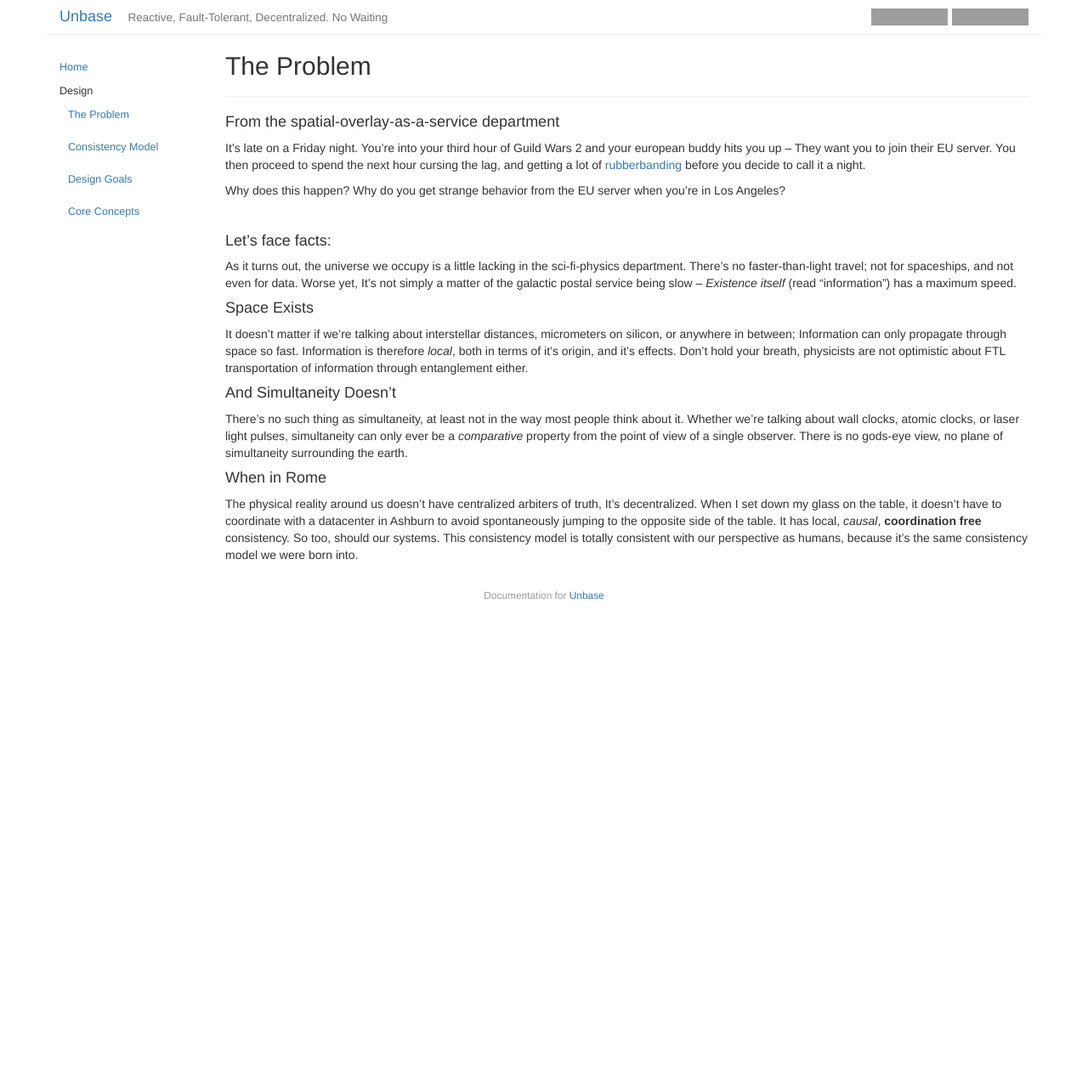
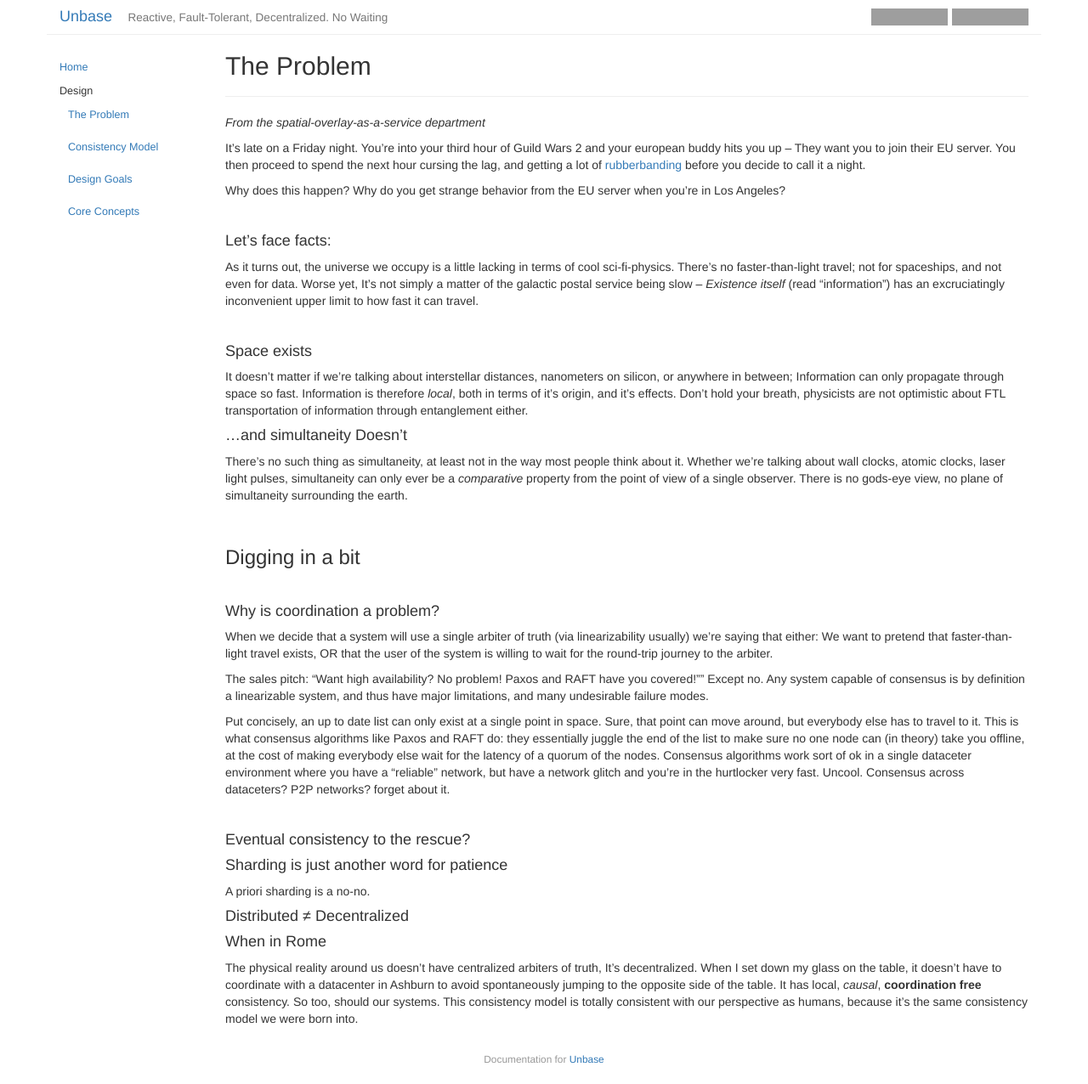
Before and after one commit to mindbeam/unbase, a Jekyll site: the page built from docs/design/the-problem.md, in a window 1280 px wide. Shown: the whole page at 85% size. Built offline with Jekyll 4.4.1, drawn with Linux system fonts in a browser that asks for light colours; before the commit the page ends 900 px from its top, so only the background shows below that; grey boxes are pictures that could not be loaded.

Commit message:
incremental progress on the-problem

```diff
--- a/docs/design/the-problem.md
+++ b/docs/design/the-problem.md
@@ -5,7 +5,7 @@ category: design
 seq: 1
 ---
 
-#### From the spatial-overlay-as-a-service department
+*From the spatial-overlay-as-a-service department*
 
 It's late on a Friday night. You're into your third hour of Guild Wars 2 and your european buddy hits you up – They want you to join their EU server. You then proceed to spend the next hour cursing the lag, and getting a lot of [rubberbanding](http://www.urbandictionary.com/define.php?term=rubberbanding){:target="define"} before you decide to call it a night.
 
@@ -14,16 +14,45 @@ Why does this happen? Why do you get strange behavior from the EU server when yo
 <br>
 
 #### Let's face facts:
-As it turns out, the universe we occupy is a little lacking in the sci-fi-physics department. There's no faster-than-light travel; not for spaceships, and not even for data. Worse yet, It's not simply a matter of the galactic postal service being slow – _Existence itself_ (read "information") has a maximum speed.
+As it turns out, the universe we occupy is a little lacking in terms of cool sci-fi-physics. There's no faster-than-light travel; not for spaceships, and not even for data. Worse yet, It's not simply a matter of the galactic postal service being slow – _Existence itself_ (read "information") has an excruciatingly inconvenient upper limit to how fast it can travel.
+
+<br>
+
+#### Space exists
+
+It doesn't matter if we're talking about interstellar distances, nanometers on silicon, or anywhere in between; Information can only propagate through space so fast. Information is therefore *local*, both in terms of it's origin, and it's effects. Don't hold your breath, physicists are not optimistic about FTL transportation of information through entanglement either.
+
+#### ...and simultaneity Doesn't
+
+There's no such thing as simultaneity, at least not in the way most people think about it. Whether we're talking about wall clocks, atomic clocks, laser light pulses, simultaneity can only ever be a *comparative* property from the point of view of a single observer. There is no gods-eye view, no plane of simultaneity surrounding the earth.
+
+<br>
+
+### Digging in a bit
+
+<br>
+
+#### Why is coordination a problem?
+
+When we decide that a system will use a single arbiter of truth (via linearizability usually) we're saying that either: We want to pretend that faster-than-light travel exists, OR that the user of the system is willing to wait for the round-trip journey to the arbiter.
+
+The sales pitch: "Want high availability? No problem! Paxos and RAFT have you covered!""
+Except no. Any system capable of consensus is by definition a linearizable system, and thus have major limitations, and many undesirable failure modes.
+
+Put concisely, an up to date list can only exist at a single point in space. Sure, that point can move around, but everybody else has to travel to it. This is what consensus algorithms like Paxos and RAFT do: they essentially juggle the end of the list to make sure no one node can (in theory) take you offline, at the cost of making everybody else wait for the latency of a quorum of the nodes. Consensus algorithms work sort of ok in a single dataceter environment where you have a "reliable" network, but have a network glitch and you're in the hurtlocker very fast. Uncool. Consensus across dataceters? P2P networks? forget about it.
+
+<br>
+
+#### Eventual consistency to the rescue?
 
 
-#### Space Exists
+#### Sharding is just another word for patience
 
-It doesn't matter if we're talking about interstellar distances, micrometers on silicon, or anywhere in between; Information can only propagate through space so fast. Information is therefore *local*, both in terms of it's origin, and it's effects. Don't hold your breath, physicists are not optimistic about FTL transportation of information through entanglement either.
+A priori sharding is a no-no.
 
-#### And Simultaneity Doesn't
+#### Distributed ≠ Decentralized
 
-There's no such thing as simultaneity, at least not in the way most people think about it. Whether we're talking about wall clocks, atomic clocks, or laser light pulses, simultaneity can only ever be a *comparative* property from the point of view of a single observer. There is no gods-eye view, no plane of simultaneity surrounding the earth.
+
 
 #### When in Rome
 
```
